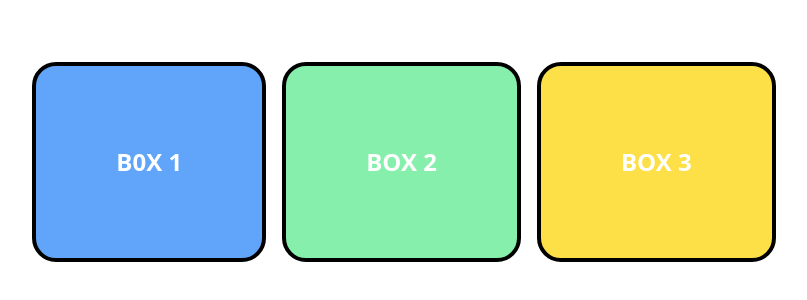
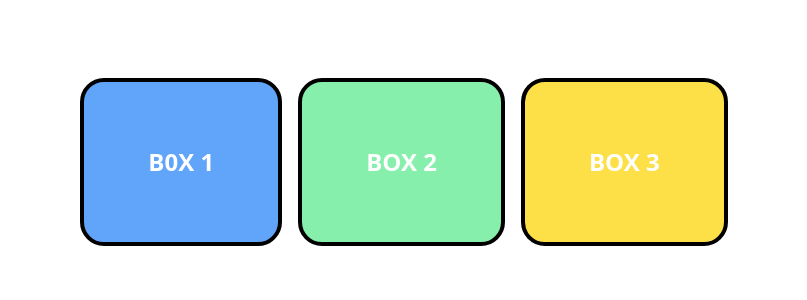
Before and after one commit to pipe-justpipe/Tailwind-Responsive-boxes, a website: page index.html in a window 1280 px wide. Shown: the part 238-538 px from the top of the page, without its empty margins (236-1043 px from the left). Drawn offline with Linux system fonts and the light colour scheme.

Commit message:
progress commit

```diff
--- a/index.html
+++ b/index.html
@@ -13,9 +13,9 @@
         <div class="bg-yellow-500 text-white text-2xl rounded-2xl p-40">1</div>
     </div> -->
     <div class="flex flex-col justify-center h-screen items-center  sm:flex-row ">
-        <div class="bg-blue-400 hover:bg-blue-800 transition-all border-4 border-black text-2xl hover:p-16  rounded-3xl text-white font-bold p-20 mb-4 md:mb-0 md:mr-4">B0X 1</div>
-        <div class="bg-green-300 hover:bg-green-800 text-2xl border-4 border-black hover:p-16 rounded-3xl text-white font-bold p-20 mb-4 md:mb-0 md:mr-4">BOX 2</div>
-        <div class="bg-yellow-300 hover:bg-yellow-800 text-2xl border-4 border-black hover:p-16 rounded-3xl text-white font-bold p-20">BOX 3</div>
+        <div class="bg-blue-400 hover:bg-blue-800 border-4 border-black text-2xl hover:p-10  rounded-3xl text-white font-bold p-16 mb-4 md:mb-0 md:mr-4">B0X 1</div>
+        <div class="bg-green-300 hover:bg-green-800 text-2xl border-4 border-black hover:p-10 rounded-3xl text-white font-bold p-16 mb-4 md:mb-0 md:mr-4">BOX 2</div>
+        <div class="bg-yellow-300 hover:bg-yellow-800 text-2xl border-4 border-black hover:p-10 rounded-3xl text-white font-bold p-16">BOX 3</div>
     </div>
 </body>
 </html>
```
Also changed, not shown: dist/output.css.
